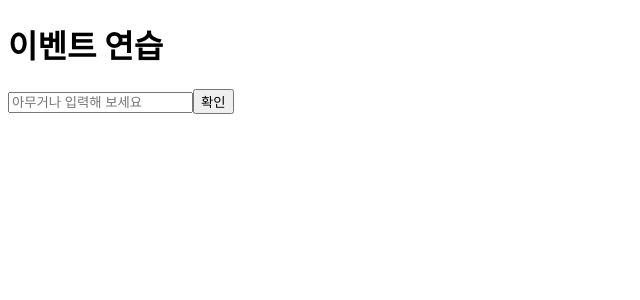
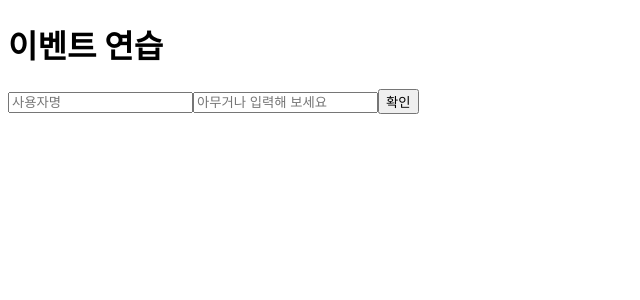
Before and after one commit to wlgn123/react-stuydy, a React (Create React App) app: page / in a window 1280 px wide. Shown: the top 300 px of the page, without its empty margins (0-640 px from the left). Built offline with nearby package versions, Linux system fonts and the light colour scheme.

Commit message:
4.2.4 input 여러개 다루기

```diff
--- a/src/App.js
+++ b/src/App.js
@@ -6,7 +6,7 @@
 // import Counter from './example/_3/MyComponent4_1';
 // import Say from './example/_3/MyComponent4_2';
 // import EventPractice from './example/_4/MyComponent_2_1';
-import EventPractice from './example/_4/MyComponent_2_3';
+import EventPractice from './example/_4/MyComponent_2_4';
 
 function App() {
   return (
--- /dev/null
+++ b/src/example/_4/MyComponent_2_4.js
@@ -0,0 +1,47 @@
+import React, { Component } from 'react';
+
+class EventPractice extends Component {
+  state = {
+    username: '',
+    message: '',
+  };
+
+  handleChange = (e) => {
+    this.setState({
+      username: e.target.value,
+    });
+  };
+
+  handleClick = () => {
+    alert(this.state.username + ' : ' + this.state.message);
+    this.setState({
+      username: '',
+      message: '',
+    });
+  };
+
+  render() {
+    return (
+      <div>
+        <h1>이벤트 연습</h1>
+        <input
+          type="text"
+          name="username"
+          placeholder="사용자명"
+          value={this.state.username}
+          onChange={this.handleChange}
+        />
+        <input
+          type="text"
+          name="message"
+          placeholder="아무거나 입력해 보세요"
+          value={this.state.message}
+          onChange={this.handleChange}
+        />
+        <button onClick={this.handleClick}>확인</button>
+      </div>
+    );
+  }
+}
+
+export default EventPractice;
```
